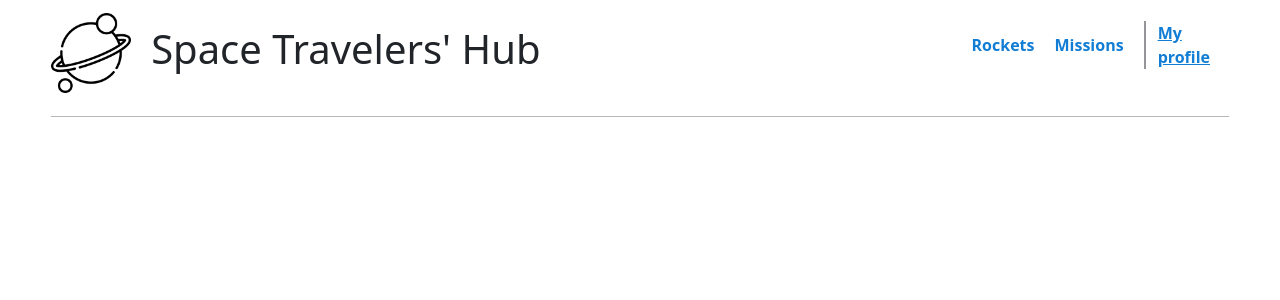
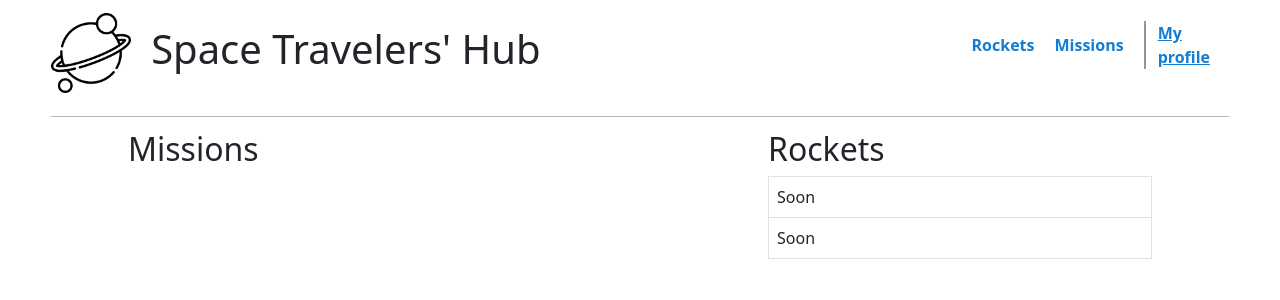
Before and after one commit to Anand8317/Spacehub, a React (Create React App) app: page /profile in a window 1280 px wide. Shown: the top 300 px of the page. Built offline with nearby package versions, Linux system fonts and the light colour scheme.

Commit message:
Displayed list of joined missions on my profile page

```diff
--- a/src/App.css
+++ b/src/App.css
@@ -97,7 +97,7 @@ h3 {
   text-decoration: none;
 }
 
-table {
+.table1 {
   width: 95% !important;
   margin: 0 auto;
 }
@@ -109,3 +109,12 @@ table {
 .am-btn {
   background-color: #18a2b8 !important;
 }
+
+.profile-container {
+  display: flex;
+  justify-content: space-around;
+}
+
+.mission-table, .rocket-table {
+  width: 30% !important;
+}
--- a/src/App.js
+++ b/src/App.js
@@ -3,6 +3,7 @@ import Navigation from './components/Navigation';
 import Rockets from './pages/Rockets';
 import Missions from './pages/Missions';
 import Profile from './pages/Profile';
+import 'bootstrap/dist/css/bootstrap.min.css';
 import './App.css';
 
 function App() {
--- a/src/components/Missions.js
+++ b/src/components/Missions.js
@@ -4,16 +4,20 @@ import Table from 'react-bootstrap/Table';
 import { fetchMissonsAction } from '../redux/missions/missions';
 import MissionItem from './MissionItem';
 
+let flag = false;
 const Mission = () => {
   const dispatch = useDispatch();
   useEffect(() => {
-    dispatch(fetchMissonsAction());
+    if (!flag) {
+      dispatch(fetchMissonsAction());
+      flag = true;
+    }
   }, [dispatch]);
 
   const mission = useSelector((state) => state.missions);
 
   return (
-    <Table striped bordered hover responsive="sm">
+    <Table className="table1" striped bordered hover responsive="sm">
       <thead>
         <tr>
           <th>Mission</th>
--- /dev/null
+++ b/src/components/Profile.js
@@ -0,0 +1,42 @@
+import React from 'react';
+import Table from 'react-bootstrap/Table';
+import { useSelector } from 'react-redux';
+
+const MissionProfile = () => {
+  const mission = useSelector((state) => state.missions);
+
+  return (
+    <div className="mission-table">
+      <h2>Missions</h2>
+      <Table bordered>
+        <tbody>
+          { mission.filter((obj) => obj.reserved).map((item) => (
+            <tr key={item.mission_id}>
+              <td>{item.mission_name}</td>
+            </tr>
+          )) }
+        </tbody>
+      </Table>
+    </div>
+
+  );
+};
+
+const RocketsProfile = () => (
+  <div className="rocket-table">
+    <h2>Rockets</h2>
+    <Table bordered>
+      <tbody>
+        <tr>
+          <td>Soon</td>
+        </tr>
+        <tr>
+          <td>Soon</td>
+        </tr>
+      </tbody>
+    </Table>
+  </div>
+
+);
+
+export { RocketsProfile, MissionProfile };
--- a/src/pages/Profile.js
+++ b/src/pages/Profile.js
@@ -1,7 +1,11 @@
 import React from 'react';
+import { MissionProfile, RocketsProfile } from '../components/Profile';
 
 const Profile = () => (
-  <div />
+  <div className="profile-container">
+    <MissionProfile />
+    <RocketsProfile />
+  </div>
 
 );
 
```
Also changed, not shown: src/components/ Profile.js (deleted).
